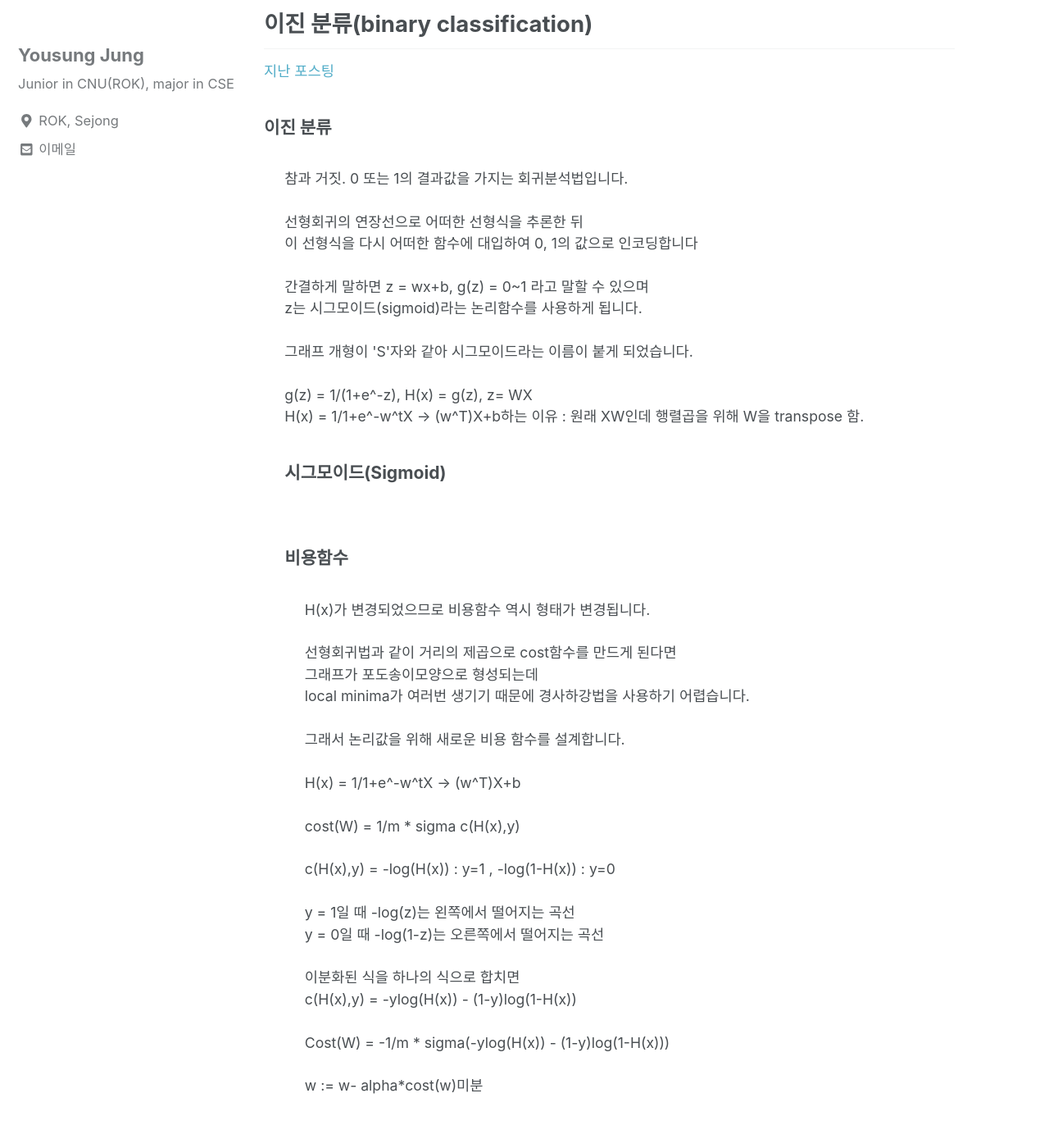
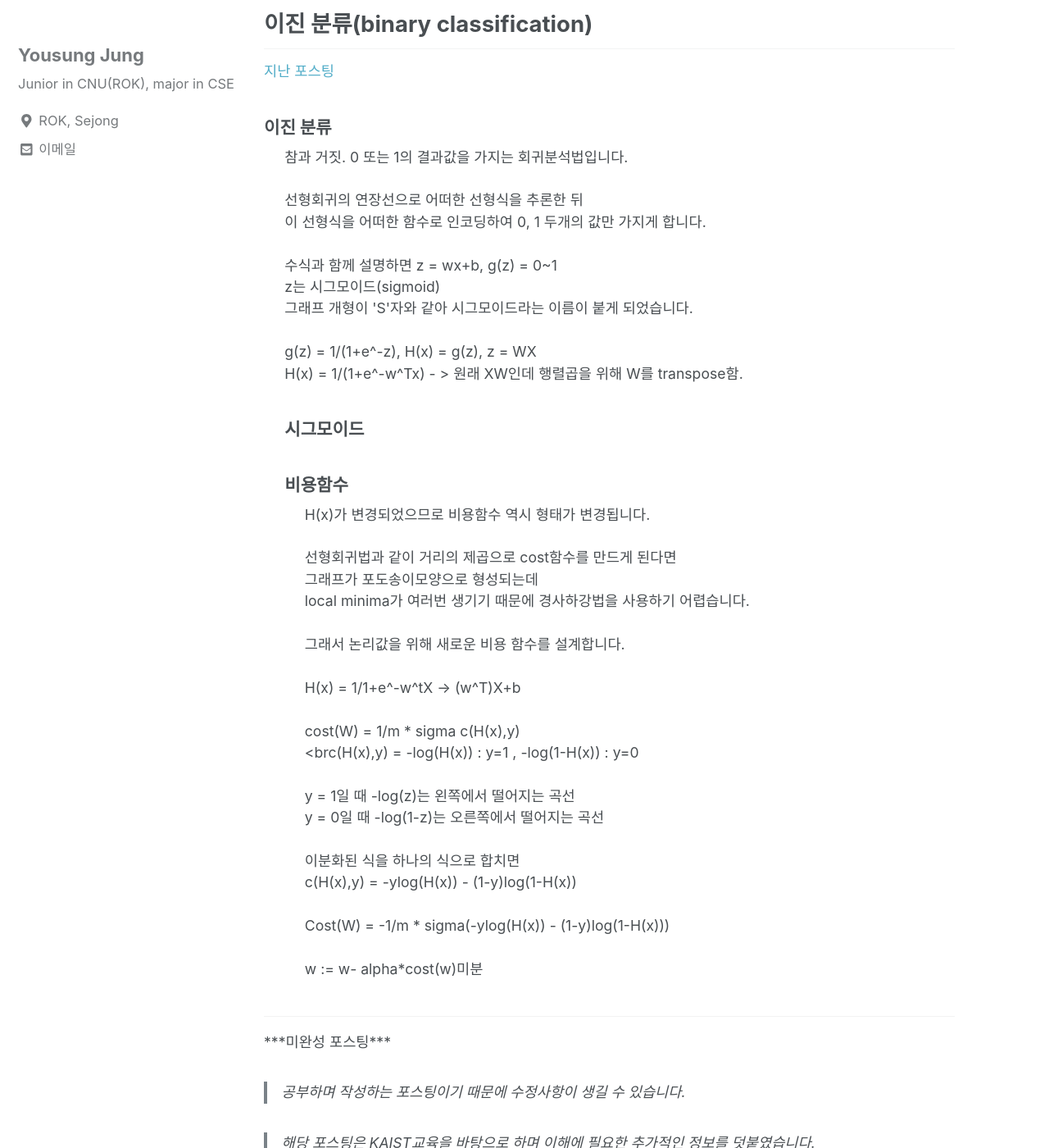
Before and after one commit to can019/can019.github.io, a Jekyll site: the page built from _posts/2020-09-02-MachineLearning-AI-7.md, in a window 1280 px wide and 1400 px high, scrolled down 238 px. Shown: the whole window at 82% size. Built offline with Jekyll 4.4.1, drawn with Linux system fonts in a browser that asks for light colours; nearby versions of some CDN libraries; some of the changed text lies outside the part shown.

Commit message:
코드 정리

```diff
--- a/_posts/2020-09-02-MachineLearning-AI-7.md
+++ b/_posts/2020-09-02-MachineLearning-AI-7.md
@@ -5,89 +5,70 @@ categories: MachineLearning DataAnalyze
 ---
 ## 이진 분류(binary classification)
 
+<div style = "font-size : 0.8em"><!--biggest-->
+  <a href="https://can019.github.io/machinelearning/dataanalyze/MachineLearning-AI-6/">지난 포스팅</a>
+  <div><!--main-->
+    <div><!--major1-->
+      <h3 style = "font-size :1.2em">이진 분류</h3><!--title of major1-->
+      <div style = "margin-left : 3%"><!--Article of major1-->
+        참과 거짓. 0 또는 1의 결과값을 가지는 회귀분석법입니다. <br><br>
 
-<div style = "font-size :0.8em">
-  <a href = "https://can019.github.io/machinelearning/dataanalyze/MachineLearning-AI-6/">지난 포스팅</a><br/>
-  <div>
-      <div>
-    	<h3 style = "font-size :1.2em"> 이진 분류</h3><br/>
-    	<div style = "margin-left : 3%">
-	 참과 거짓. 0 또는 1의 결과값을 가지는 회귀분석법입니다.<br/><br/>
-	 선형회귀의 연장선으로 어떠한 선형식을 추론한 뒤<br/>
-	 이 선형식을 다시 어떠한 함수에 대입하여 0, 1의 값으로 인코딩합니다<br/><br/>
+        선형회귀의 연장선으로 어떠한 선형식을 추론한 뒤 <br>
+        이 선형식을 어떠한 함수로 인코딩하여 0, 1 두개의 값만 가지게 합니다. <br><br>
 
-	 간결하게 말하면 z = wx+b, g(z) = 0~1 라고 말할 수 있으며<br/>
-	 z는 시그모이드(sigmoid)라는 논리함수를 사용하게 됩니다.<br/><br/>
-	 그래프 개형이 'S'자와 같아 시그모이드라는 이름이 붙게 되었습니다.<br/><br/>
+        수식과 함께 설명하면 z = wx+b, g(z) = 0~1 <br>
+        z는 시그모이드(sigmoid) <br>
 
-	 g(z) = 1/(1+e^-z), H(x) = g(z), z= WX <br/>
-	 H(x) = 1/1+e^-w^tX  -> (w^T)X+b하는 이유 : 원래 XW인데 행렬곱을 위해 W을 transpose 함.
-	<div>
-    		<h3 style = "font-size :1.2em"> 시그모이드(Sigmoid)</h3><br/>
-    		<div style = "margin-left : 3%">
+        그래프 개형이 'S'자와 같아 시그모이드라는 이름이 붙게 되었습니다. <br><br>
 
-		</div>
-	  </div>
-	  <div>
-    		<h3 style = "font-size :1.2em"> 비용함수</h3><br/>
-    		<div style = "margin-left : 3%">
-			H(x)가 변경되었으므로 비용함수 역시 형태가 변경됩니다.<br/><br/>
-			선형회귀법과 같이 거리의 제곱으로 cost함수를 만드게 된다면<br/>
-			그래프가 포도송이모양으로 형성되는데<br/>
-			local minima가 여러번 생기기 때문에 경사하강법을 사용하기 어렵습니다.<br/><br/>
+        g(z) = 1/(1+e^-z), H(x) = g(z), z = WX <br>
+        H(x) = 1/(1+e^-w^Tx) - > 원래 XW인데 행렬곱을 위해 W를 transpose함.
 
-			그래서 논리값을 위해 새로운 비용 함수를 설계합니다.<br/><br/>
-			 H(x) = 1/1+e^-w^tX  -> (w^T)X+b<br/><br/>
-			cost(W) = 1/m * sigma c(H(x),y)<br/><br/>
-			c(H(x),y) = -log(H(x))  : y=1 ,  -log(1-H(x))  : y=0<br/><br/>
+        <div><!--child1 of major1-->
+          <h3 style = "font-size :1.2em">시그모이드</h3><!--title of child1 of major1-->
+          <div style = "margin-left : 3%"><!--article of child1 of major1-->
 
-			y = 1일 때 -log(z)는 왼쪽에서 떨어지는 곡선<br/>
-			y = 0일 때 -log(1-z)는 오른쪽에서 떨어지는 곡선<br/><br/>
+          </div><!--article of child1 of major1-->
+        </div><!--child1 of major1-->
 
-			이분화된 식을 하나의 식으로 합치면<br/>
-			c(H(x),y) = -ylog(H(x)) - (1-y)log(1-H(x))<br/><br/>
-			Cost(W) = -1/m * sigma(-ylog(H(x)) - (1-y)log(1-H(x)))<br/><br/>
-			w := w- alpha*cost(w)미분<br/><br/>
+        <div><!--child2 of major1-->
+          <h3 style = "font-size :1.2em">비용함수</h3><!--title of child2 of major1-->
+          <div style = "margin-left : 3%"><!--article of child2 of major1-->
+            H(x)가 변경되었으므로 비용함수 역시 형태가 변경됩니다.<br/><br/>
+            선형회귀법과 같이 거리의 제곱으로 cost함수를 만드게 된다면<br/>
+            그래프가 포도송이모양으로 형성되는데<br/>
+            local minima가 여러번 생기기 때문에 경사하강법을 사용하기 어렵습니다.<br/><br/>
+            그래서 논리값을 위해 새로운 비용 함수를 설계합니다.<br/><br/>
+            H(x) = 1/1+e^-w^tX  -> (w^T)X+b<br/><br/>
+            cost(W) = 1/m * sigma c(H(x),y)<br/><brc(H(x),y) = -log(H(x))  : y=1 ,  -log(1-H(x))  : y=0<br/><br/>
 
+            y = 1일 때 -log(z)는 왼쪽에서 떨어지는 곡선<br/>
+            y = 0일 때 -log(1-z)는 오른쪽에서 떨어지는 곡선<br/><br/>
 
+            이분화된 식을 하나의 식으로 합치면<br/>
+            c(H(x),y) = -ylog(H(x)) - (1-y)log(1-H(x))<br/><br/>
+            Cost(W) = -1/m * sigma(-ylog(H(x)) - (1-y)log(1-H(x)))<br/><br/>
+            w := w- alpha*cost(w)미분<br/><br/>
+          </div><!--article of child2 of major1-->
+        </div><!--child2 of major1-->
 
-		</div>
-	   </div>
-	    <div>
-    		<h3 style = "font-size :1.2em"> 완성된 모델을 통한 분류</h3><br/>
-    		<div style = "margin-left : 3%">
-			완성된 학습으로 sample을 넣을 경우 0~1의 값이 반환됩니다<br/><br/>
-			이때 0.5이상이라면 1, 0.5 아래라면 0으로 판별합니다.
+      </div><!--Article of major1-->
+  </div><!--main-->
 
-
-		</div>
-	   </div>
-      	</div>
-     </div>
-  </div>
- <hr/>
-    ***미완성 포스팅***<br/>
-   <div style = "font-size :0.8em">
-   <blockquote> 공부하며 작성하는 포스팅이기 때문에 수정사항이 생길 수 있습니다. </blockquote>
-   <blockquote>해당 포스팅은 KAIST교육을 바탕으로 하며 이해에 필요한 추가적인 정보를 덧붙였습니다.<br/>
-  	영상과 강의자료는 배포가 불가하기에 공유가 불가하면 포스팅에 사용한 자료와 이미지는 개인적으로 복습하며 만들었습니다. </blockquote>
-  	<blockquote> 공학이 뭐 그렇듯 용어들은 보통 영어로 기술합니다.<br/>
-   	 블로그에서는 되도록이면 용어를 한글과 영어 두개 다 쓰겠지만<br/>
-   	 발전을 위해서는익숙해지는게 정신건강에 편합니다.
-  </blockquote>
-  <blockquote>
-  	  환경<br/>
-   	CPU :: Amd RYZEN9 3900X<br/>
-   	GPU :: Asus GeFore RTX 2080<br/>
-    	RAM :: DDR4 8G PC4-21300 x2 (3200Mhz, CL 16)<br/>
-    	IDE :: Pycharm<br/>
-    	Os :: Window 10<br/>
-   	 Anaconda :: version 3<br/>
-   	 tensorflow :: for cpu and gpu<br/>
-    <div style = "margin-left : 3%">
-       version :: 2.3.0<br/>
-    </div>
-  </blockquote>
-</div>
-  <hr/>
-</div>
+  <hr>
+  ***미완성 포스팅*** <br>
+  <div><!--<blockquote-->
+    <blockquote>
+      공부하며 작성하는 포스팅이기 때문에 수정사항이 생길 수 있습니다.
+    </blockquote>
+    <blockquote>
+      해당 포스팅은 KAIST교육을 바탕으로 하며 이해에 필요한 추가적인 정보를 덧붙였습니다.<br/>
+      영상과 강의자료는 배포가 불가하기에 공유가 불가하면 포스팅에 사용한 자료와 이미지는 개인적으로 복습하며 만들었습니다.
+    </blockquote>
+  	<blockquote>
+      공학이 뭐 그렇듯 용어들은 보통 영어로 기술합니다.<br/>
+   	  블로그에서는 되도록이면 용어를 한글과 영어 두개 다 쓰겠지만<br/>
+   	  발전을 위해서는익숙해지는게 정신건강에 편합니다.
+    </blockquote>
+  </div><!--<blockquote-->
+</div><!--biggest-->
```
